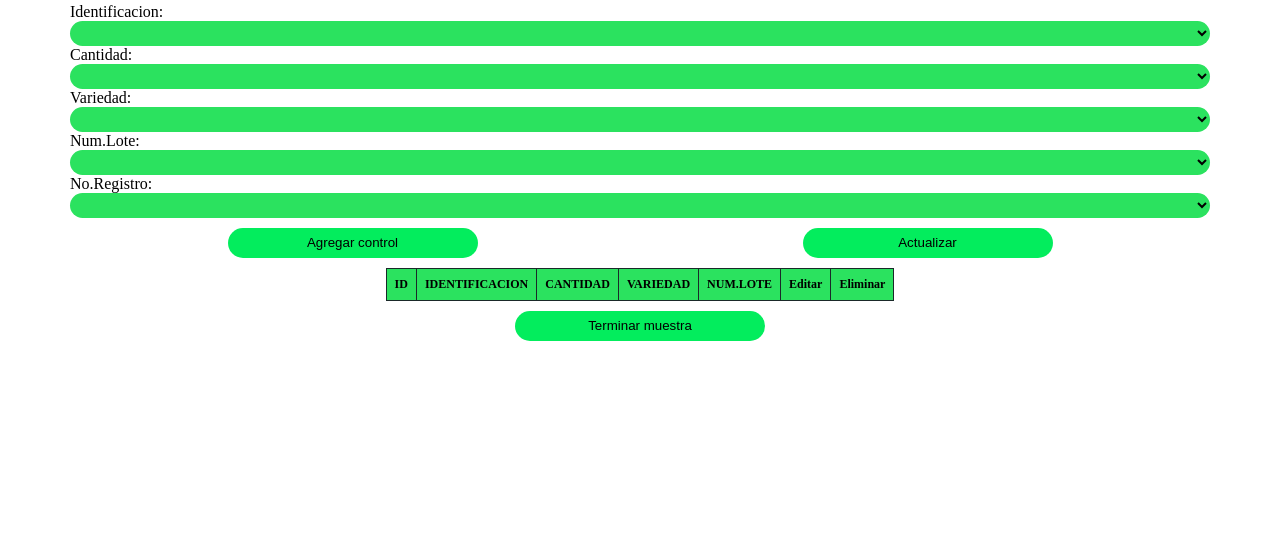
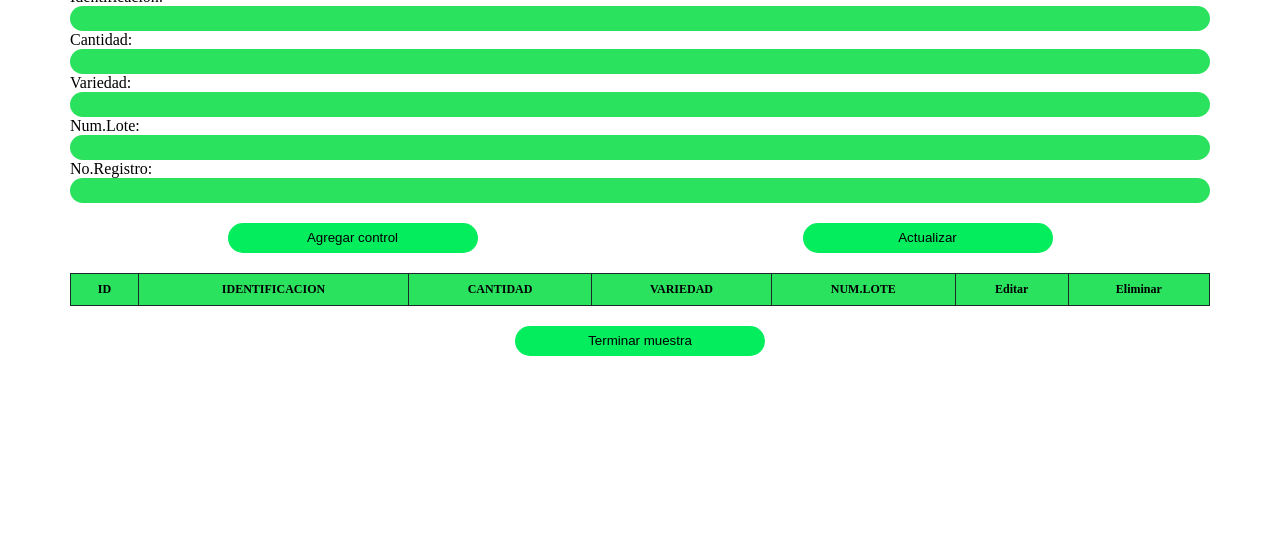
Before and after one commit to MarlenBernal/prueba_formulario, a plain HTML site: page control_cliente.html in a window 1280 px wide. Shown: the part 261-800 px from the top of the page. Drawn offline with Linux system fonts and the light colour scheme.

Commit message:
actualice diseño

```diff
--- a/control_cliente.html
+++ b/control_cliente.html
@@ -19,32 +19,32 @@
                 </div>
 
                 <div class="control_datos">
-                    <div class="control_iden">
+                    <div class="datos">
                         <label for="cont">Identificacion:</label>
-                        <select></select>
+                        <input type="text">
                     </div>
 
                     <div class="datos">
                         <div class="dato1">
                             <label for="cant">Cantidad:</label>
-                            <select name="" id=""></select>
+                            <input type="text">
                         </div>
 
                         <div class="dato">
                             <label for="vari">Variedad:</label>
-                            <select name="" id=""></select>
+                            <input type="text">
                         </div>
                     </div>
 
                     <div class="datos">
                         <div class="dato1">
                             <label for="num_lot">Num.Lote:</label>
-                            <select name="" id=""></select>
+                            <input type="text">
                         </div>
                         <div class="dato2">
                             <label for="no_regi">No.Registro:</label>
-                            <select name="" id=""></select>
-                        </div>
+                            <input type="text">
+                        </di>
                     </div>
                 </div>
 
--- a/css/control_cliente.css
+++ b/css/control_cliente.css
@@ -55,7 +55,7 @@
     display: flex;
     flex-direction: column;
 }
-select{
+.datos input{
     width: 100%;
     height: 25px;
     border-radius: 25px;
@@ -69,6 +69,7 @@ select{
     width: 100%;
     gap: 10px;
     place-items: center;
+    margin-top: 20px;
   }
   .control_botones input{
     width: 250px;
@@ -99,6 +100,7 @@ h2 {
     box-shadow: 0px 35px 50px rgba(0, 0, 0, 0.2);
   }
   table {
+    margin-top: 20px;
     border-radius: 5px;
     font-size: 12px;
     font-weight: normal;
```
